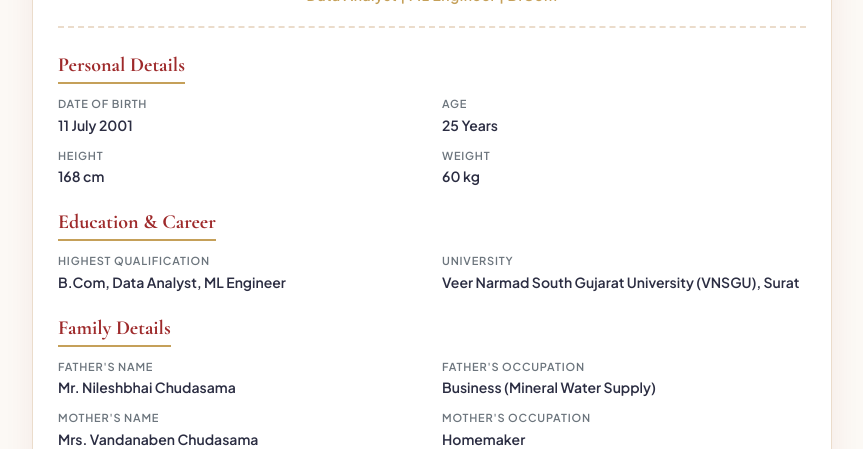
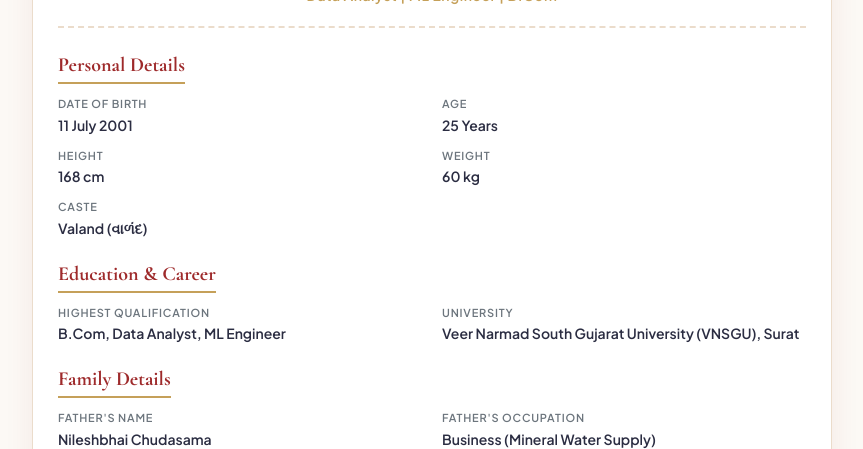
Before and after one commit to Sahil-Chudasama/Sahil_Biodata, a plain HTML site: page index.html in a window 1280 px wide. Shown: the part 351-800 px from the top of the page, without its empty margins (208-1071 px from the left). Drawn offline with nearby package versions, Linux system fonts and the light colour scheme.

Commit message:
Update index.html

```diff
--- a/index.html
+++ b/index.html
@@ -345,6 +345,10 @@
                     <span class="info-label">Weight</span>
                     <span class="info-value">60 kg</span>
                 </div>
+                <div class="info-item">
+                    <span class="info-label">Caste</span>
+                    <span class="info-value">Valand (વાળંદ)</span>
+                </div>
             </div>
         </div>
 
@@ -369,7 +373,7 @@
             <div class="grid-layout">
                 <div class="info-item">
                     <span class="info-label">Father's Name</span>
-                    <span class="info-value">Mr. Nileshbhai Chudasama</span>
+                    <span class="info-value">Nileshbhai Chudasama</span>
                 </div>
                 <div class="info-item">
                     <span class="info-label">Father's Occupation</span>
@@ -377,7 +381,7 @@
                 </div>
                 <div class="info-item">
                     <span class="info-label">Mother's Name</span>
-                    <span class="info-value">Mrs. Vandanaben Chudasama</span>
+                    <span class="info-value">Vandanaben Chudasama</span>
                 </div>
                 <div class="info-item">
                     <span class="info-label">Mother's Occupation</span>
```
